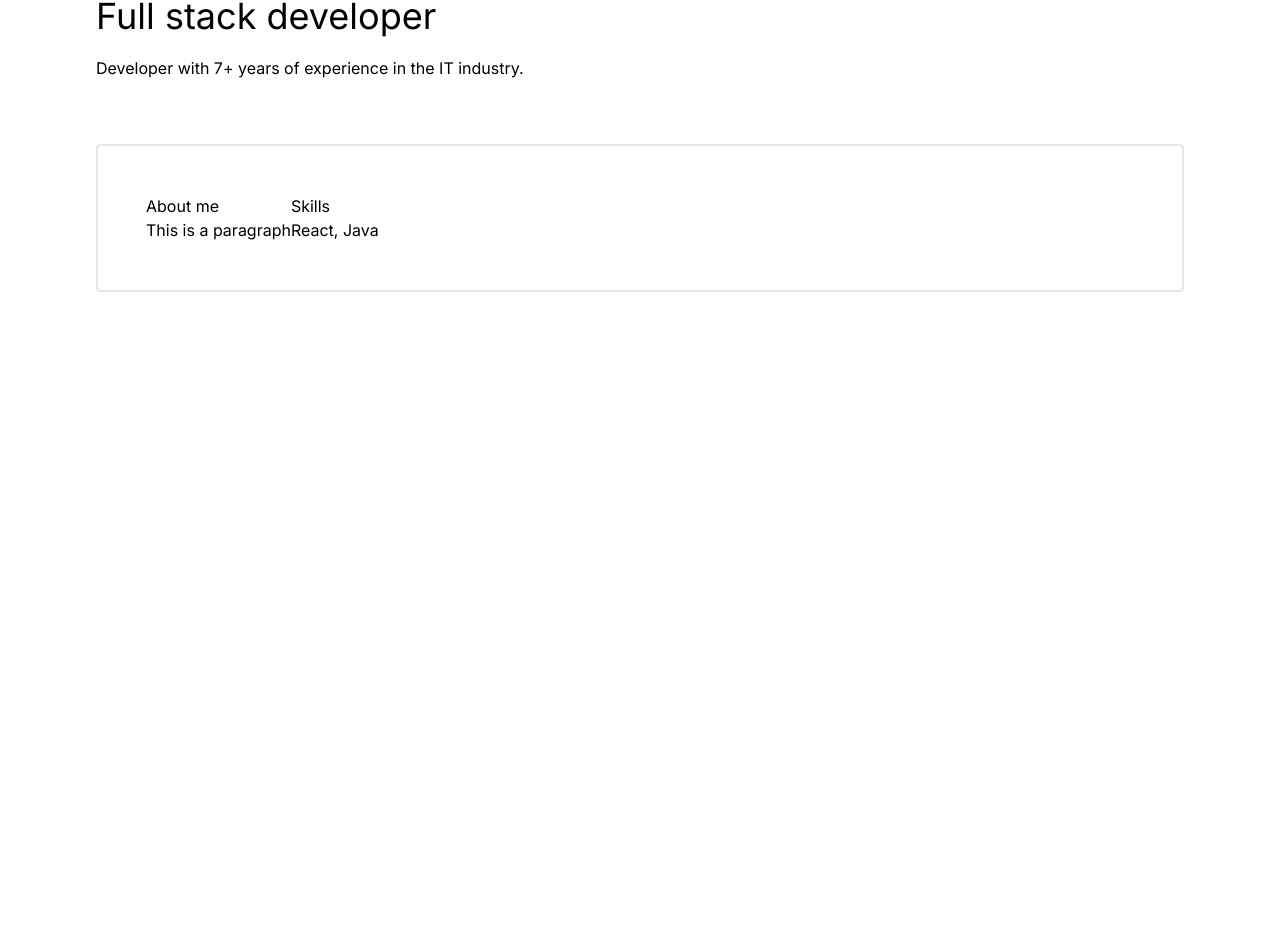
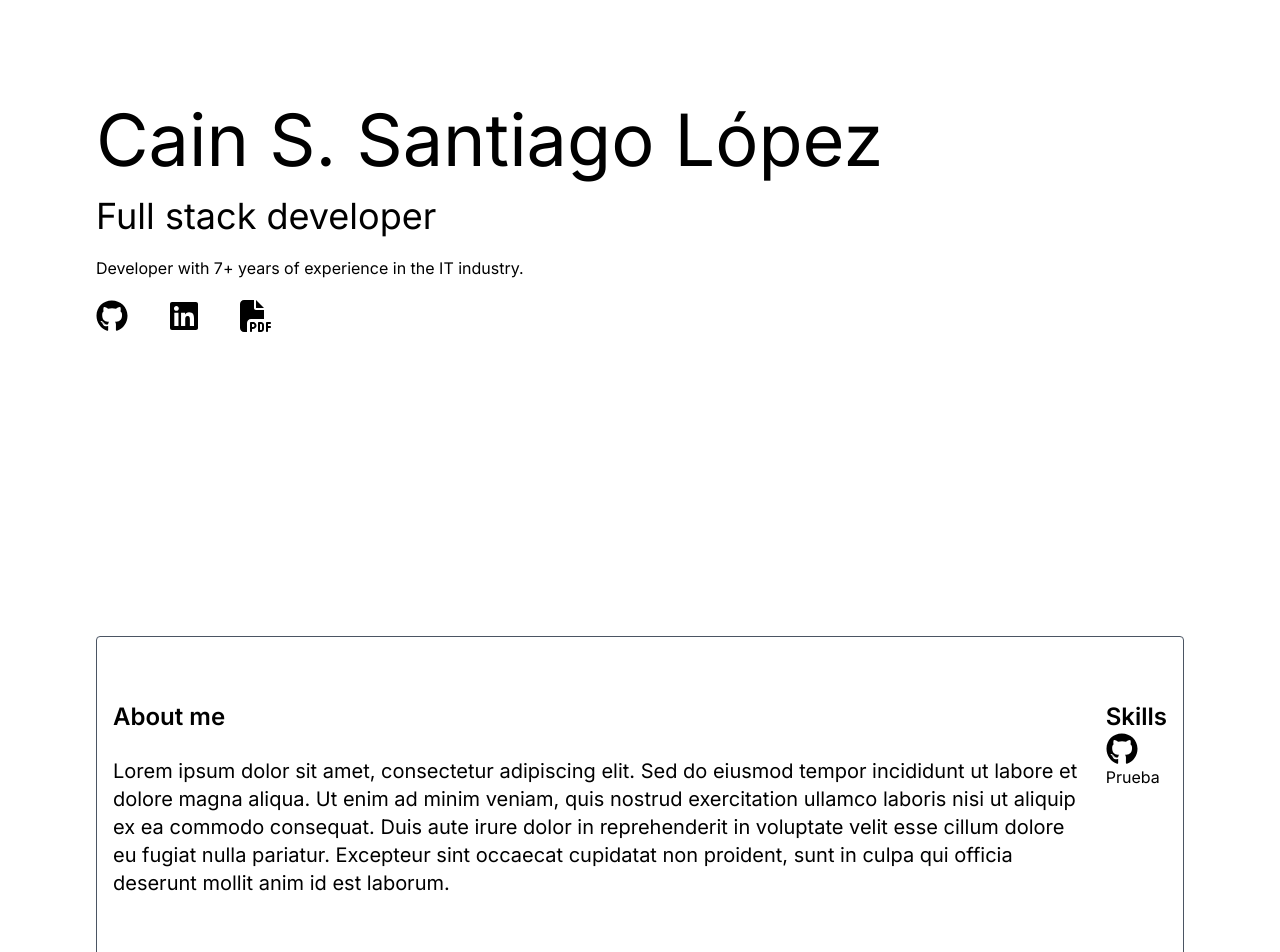
Before and after one commit to KainX/portfolio, a Next.js app: page / in a window 1280 px wide. Shown: the part 232-1184 px from the top of the page. Before the commit the page ends 800 px from the top, so only its background shows below. Built offline with nearby package versions, Linux system fonts and the light colour scheme.

Commit message:
react-icons added

```diff
--- a/package.json
+++ b/package.json
@@ -11,7 +11,8 @@
   "dependencies": {
     "next": "14.1.0",
     "react": "^18",
-    "react-dom": "^18"
+    "react-dom": "^18",
+    "react-icons": "^5.0.1"
   },
   "devDependencies": {
     "autoprefixer": "^10.4.17",
--- a/src/app/layout.js
+++ b/src/app/layout.js
@@ -4,8 +4,8 @@ import "./globals.css";
 const inter = Inter({ subsets: ["latin"] });
 
 export const metadata = {
-  title: "Create Next App",
-  description: "Generated by create next app",
+  title: "Portfolio",
+  description: "Cain Santiago Lopez's portfolio",
 };
 
 export default function RootLayout({ children }) {
--- a/src/app/page.js
+++ b/src/app/page.js
@@ -1,11 +1,55 @@
-import { About } from "@/components/about";
-import { MainCard } from "@/components/mainCard";
+
+import { Card } from "@/components/card";
+import { ItemSkill } from "@/components/itemSkill";
+import { FaGithub, FaLinkedin } from "react-icons/fa";
+import { FaFilePdf } from "react-icons/fa6";
+
 
 export default function Home() {
+
+  const header = () => (
+    <header>
+      <h1 className="text-7xl mt-60">Cain S. Santiago López</h1>
+      <h2 className="text-4xl mt-5">Full stack developer</h2>
+      <h3 className="mt-5"> Developer with 7+ years of experience in the IT industry.</h3>
+      <div className="flex flex-row space-x-10 mt-5">
+        <FaGithub size="2em"/>
+        <FaLinkedin size="2em"/>
+        <FaFilePdf size="2em"/>
+      </div>
+    </header>
+  );
+
+  const about = () => (
+    <section className="mt-60">
+        <Card>
+          <div className="flex flex-row space-x-4">
+            <div>
+              <h2 className="font-semibold text-2xl">About me</h2>
+              <p className="mt-6 text-xl">Lorem ipsum dolor sit amet, consectetur adipiscing elit. Sed do eiusmod tempor incididunt ut labore et dolore magna aliqua. Ut enim ad minim veniam, quis nostrud exercitation ullamco laboris nisi ut aliquip ex ea commodo consequat. Duis aute irure dolor in reprehenderit in voluptate velit esse cillum dolore eu fugiat nulla pariatur.
+                Excepteur sint occaecat cupidatat non proident, sunt in culpa qui officia deserunt mollit anim id est laborum.
+              </p>
+            </div>
+            <div>
+              <h2 className="font-semibold text-2xl">Skills</h2>
+              <ItemSkill icon={FaGithub} label="Prueba"/>
+            </div>
+          </div>
+        </Card>
+      </section>
+  );
+
+  const projects = () => (
+    <section>
+      <header className="text-2xl mt-60 text-center">Projects</header>
+    </section>
+  );
+
   return (
     <main className="flex flex-col justify-between p-24">
-      <MainCard/>
-      <About/>
+      {header()}
+      {about()}
+      {projects()}
     </main>
   );
 }
--- a/src/components/about.js
+++ b/src/components/about.js
@@ -1,7 +1,8 @@
+import { Card } from "./card";
+
 export const About = () => {
     return(
-        <>
-            <article className="flex flex-row border-2 rounded p-12 mt-16">
+        <Card>
             <div className="flex-col">
                 <h2>About me</h2>
                 <p>This is a paragraph</p>
@@ -10,7 +11,6 @@ export const About = () => {
                 <h2>Skills</h2>
                 <p>React, Java</p>
             </div>
-            </article>
-        </>
+        </Card>
     );
 }
--- /dev/null
+++ b/src/components/card.js
@@ -0,0 +1,7 @@
+export const Card = ({children}) => {
+    return(
+        <article className="container border rounded border-gray-600 mt-16 px-4 py-16">
+            {children}
+        </article>
+    );
+}
--- /dev/null
+++ b/src/components/itemSkill.js
@@ -0,0 +1,8 @@
+export const ItemSkill = ({icon, label}) =>{
+    return(
+        <div className="flex flex-col justify-center">
+            {icon({size: "2em"})}
+            <p>{label}</p>
+        </div>
+    );
+}
--- a/src/components/mainCard.js
+++ b/src/components/mainCard.js
@@ -2,9 +2,7 @@
 export const MainCard = () =>{
     return(
         <>
-            <h1 className="text-7xl mt-10">Cain S. Santiago López</h1>
-            <h2 className="text-4xl mt-5">Full stack developer</h2>
-            <h3 className="mt-5"> Developer with 7+ years of experience in the IT industry.</h3>
+
         </>
     );
 }
```
Also changed, not shown: 1 other file (tests, documents, lock files or other folders). Lines whose indentation alone changed are shown as unchanged.
